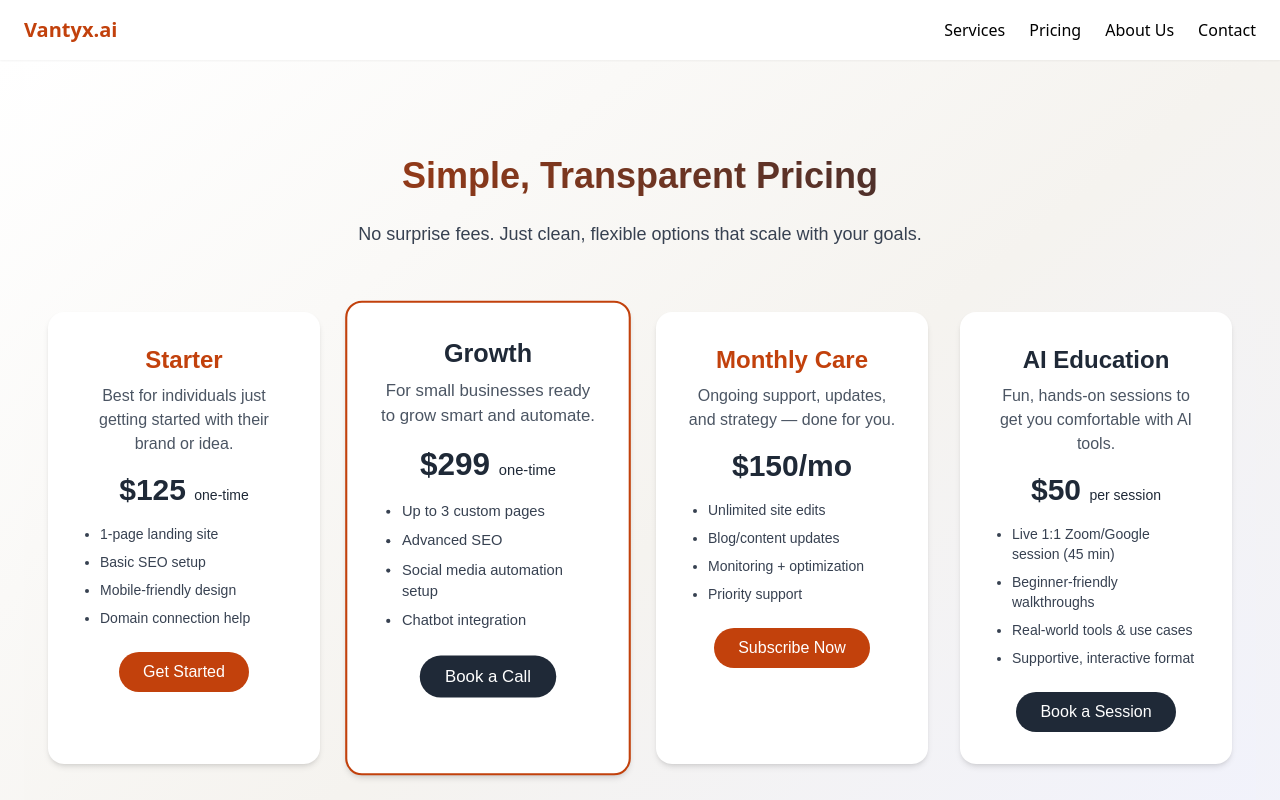
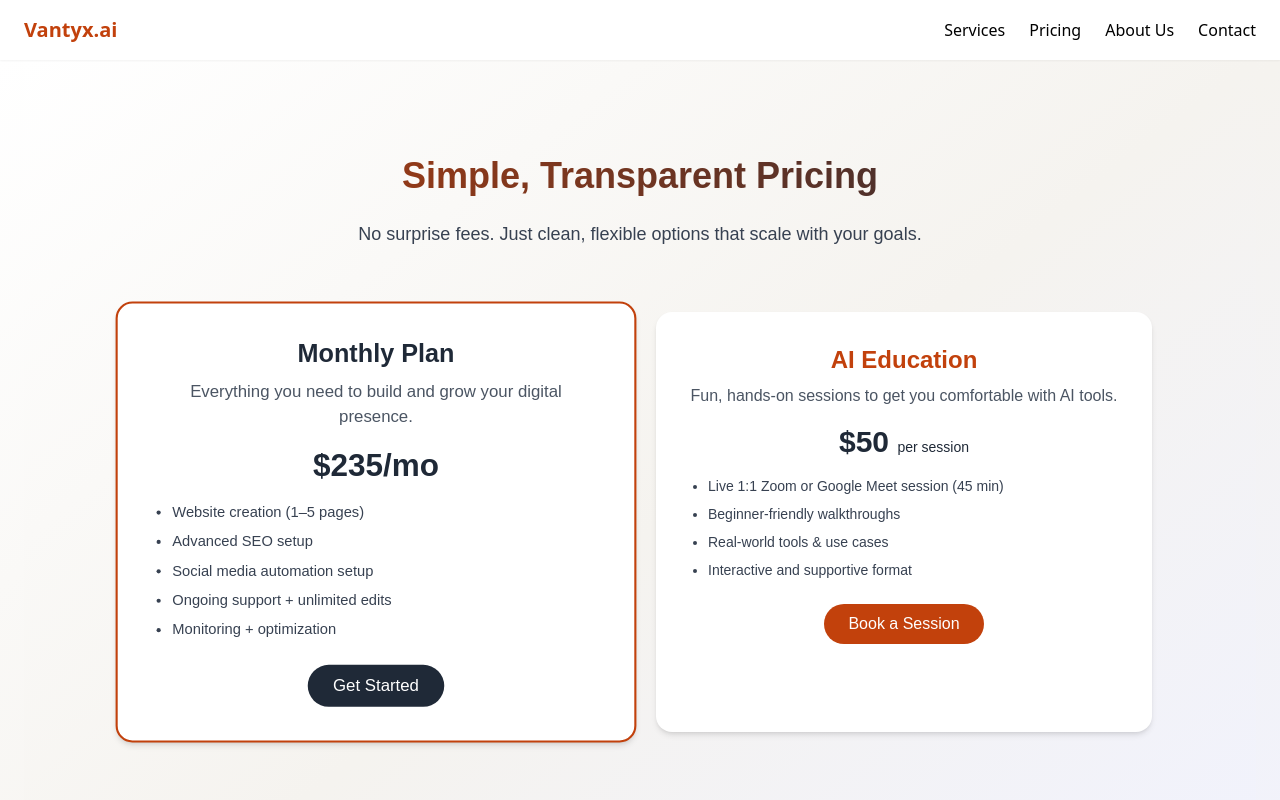
Before and after one commit to oatythegoaty/vantyx-template, a Next.js app: page /pricing in a window 1280 px wide. Shown: the top 800 px of the page. Built offline with nearby package versions, Linux system fonts and the light colour scheme.

Commit message:
new pricing

```diff
--- a/pages/pricing.tsx
+++ b/pages/pricing.tsx
@@ -18,67 +18,36 @@ export default function Pricing() {
           No surprise fees. Just clean, flexible options that scale with your goals.
         </p>
 
-        <div className="grid md:grid-cols-2 lg:grid-cols-4 gap-8 max-w-7xl mx-auto">
-          {/* Starter Plan */}
-          <div className="bg-white rounded-2xl shadow-md p-8 hover:shadow-lg transition">
-            <h2 className="text-2xl font-bold text-[#C2410C] mb-2">Starter</h2>
-            <p className="text-gray-600 mb-4">Best for individuals just getting started with their brand or idea.</p>
-            <p className="text-3xl font-bold mb-4">$125 <span className="text-sm font-normal">one-time</span></p>
+        <div className="grid md:grid-cols-2 lg:grid-cols-2 gap-8 max-w-5xl mx-auto justify-center">
+          {/* Monthly Plan */}
+          <div className="bg-white rounded-2xl shadow-md p-8 hover:shadow-lg transition scale-105 border-2 border-[#C2410C]">
+            <h2 className="text-2xl font-bold text-[#1F2937] mb-2">Monthly Plan</h2>
+            <p className="text-gray-600 mb-4">Everything you need to build and grow your digital presence.</p>
+            <p className="text-3xl font-bold mb-4">$235/mo</p>
             <ul className="text-sm text-left text-gray-700 list-disc pl-5 space-y-2 mb-6">
-              <li>1-page landing site</li>
-              <li>Basic SEO setup</li>
-              <li>Mobile-friendly design</li>
-              <li>Domain connection help</li>
-            </ul>
-            <Link href="/contact" className="inline-block bg-[#C2410C] text-white px-6 py-2 rounded-full hover:bg-opacity-90 transition">
-              Get Started
-            </Link>
-          </div>
-
-          {/* Growth Plan */}
-          <div className="bg-white rounded-2xl shadow-md p-8 hover:shadow-lg transition scale-105 border-2 border-[#C2410C]">
-            <h2 className="text-2xl font-bold text-[#1F2937] mb-2">Growth</h2>
-            <p className="text-gray-600 mb-4">For small businesses ready to grow smart and automate.</p>
-            <p className="text-3xl font-bold mb-4">$299 <span className="text-sm font-normal">one-time</span></p>
-            <ul className="text-sm text-left text-gray-700 list-disc pl-5 space-y-2 mb-6">
-              <li>Up to 3 custom pages</li>
-              <li>Advanced SEO</li>
+              <li>Website creation (1–5 pages)</li>
+              <li>Advanced SEO setup</li>
               <li>Social media automation setup</li>
-              <li>Chatbot integration</li>
+              <li>Ongoing support + unlimited edits</li>
+              <li>Monitoring + optimization</li>
             </ul>
             <Link href="/contact" className="inline-block bg-[#1F2937] text-white px-6 py-2 rounded-full hover:bg-opacity-90 transition">
-              Book a Call
-            </Link>
-          </div>
-
-          {/* Monthly Care Plan */}
-          <div className="bg-white rounded-2xl shadow-md p-8 hover:shadow-lg transition">
-            <h2 className="text-2xl font-bold text-[#C2410C] mb-2">Monthly Care</h2>
-            <p className="text-gray-600 mb-4">Ongoing support, updates, and strategy — done for you.</p>
-            <p className="text-3xl font-bold mb-4">$150/mo</p>
-            <ul className="text-sm text-left text-gray-700 list-disc pl-5 space-y-2 mb-6">
-              <li>Unlimited site edits</li>
-              <li>Blog/content updates</li>
-              <li>Monitoring + optimization</li>
-              <li>Priority support</li>
-            </ul>
-            <Link href="/contact" className="inline-block bg-[#C2410C] text-white px-6 py-2 rounded-full hover:bg-opacity-90 transition">
-              Subscribe Now
+              Get Started
             </Link>
           </div>
 
           {/* AI Education */}
           <div className="bg-white rounded-2xl shadow-md p-8 hover:shadow-lg transition">
-            <h2 className="text-2xl font-bold text-[#1F2937] mb-2">AI Education</h2>
+            <h2 className="text-2xl font-bold text-[#C2410C] mb-2">AI Education</h2>
             <p className="text-gray-600 mb-4">Fun, hands-on sessions to get you comfortable with AI tools.</p>
             <p className="text-3xl font-bold mb-4">$50 <span className="text-sm font-normal">per session</span></p>
             <ul className="text-sm text-left text-gray-700 list-disc pl-5 space-y-2 mb-6">
-              <li>Live 1:1 Zoom/Google session (45 min)</li>
+              <li>Live 1:1 Zoom or Google Meet session (45 min)</li>
               <li>Beginner-friendly walkthroughs</li>
               <li>Real-world tools & use cases</li>
-              <li>Supportive, interactive format</li>
+              <li>Interactive and supportive format</li>
             </ul>
-            <Link href="/contact" className="inline-block bg-[#1F2937] text-white px-6 py-2 rounded-full hover:bg-opacity-90 transition">
+            <Link href="/contact" className="inline-block bg-[#C2410C] text-white px-6 py-2 rounded-full hover:bg-opacity-90 transition">
               Book a Session
             </Link>
           </div>
```
